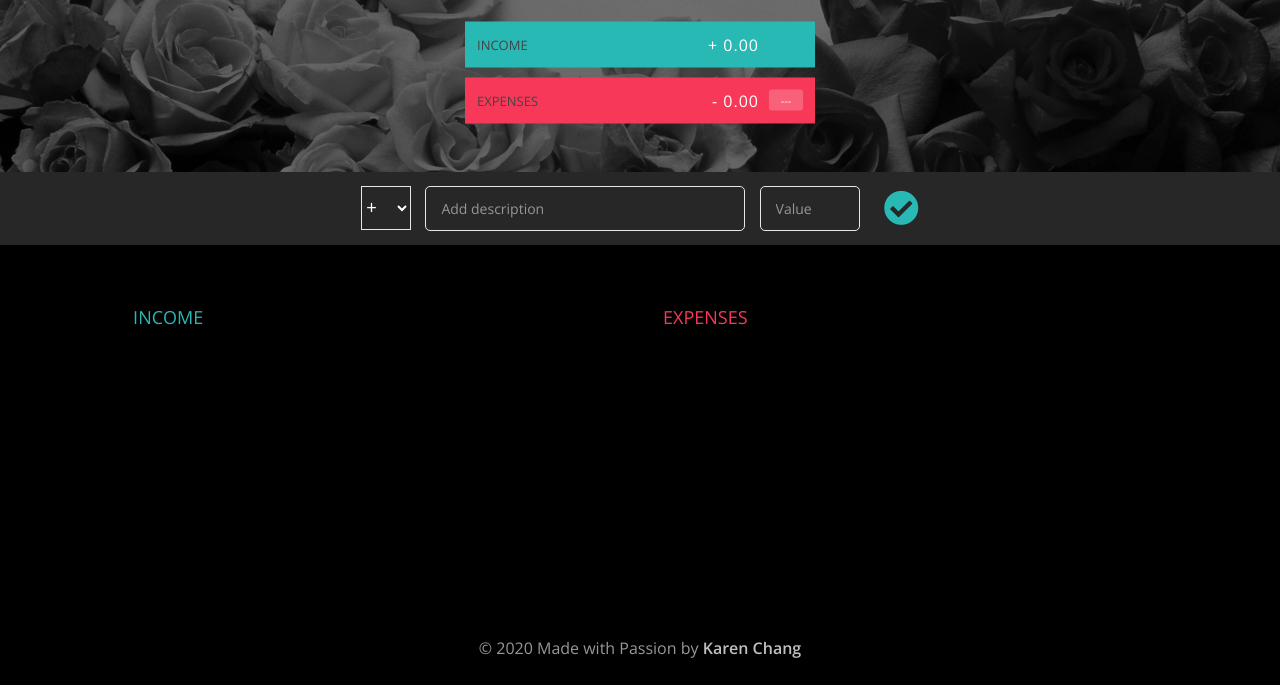
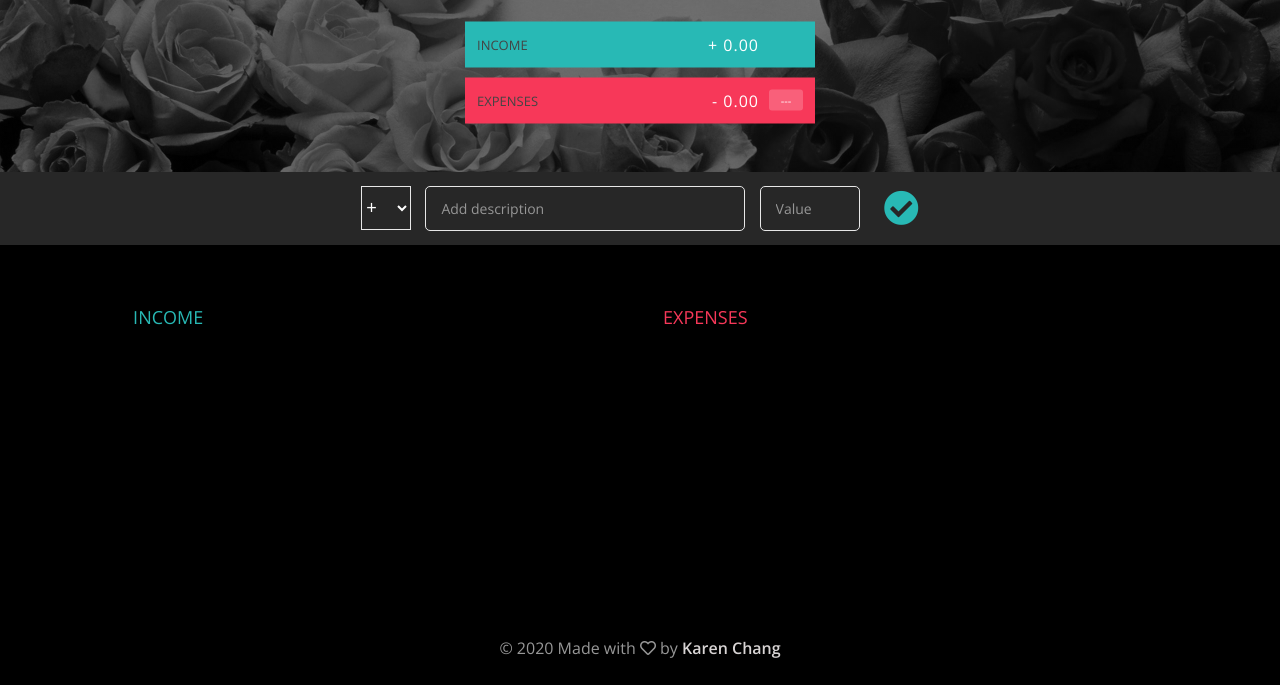
Before and after one commit to karen-developer/budgety, a plain HTML site: page index.html in a window 1280 px wide. Shown: the part 148-833 px from the top of the page. Drawn offline with nearby package versions, Linux system fonts and the light colour scheme.

Commit message:
update css

```diff
--- a/index.html
+++ b/index.html
@@ -122,7 +122,7 @@
         </div>
 
         <div class="footer">
-            © 2020 Made with Passion by <a class="mysite" href="https://karen-developer.com" target="_blank"><strong>Karen Chang</strong></a>
+            © 2020 Made with <i class="far fa-heart"></i> by <a class="mysite" href="https://karen-developer.com" target="_blank"><strong>Karen Chang</strong></a>
         </div>
 
         <script src="app.js"></script>
--- a/style.css
+++ b/style.css
@@ -32,7 +32,7 @@ body {
 }
 
 .mysite {
-    color:  rgb(194, 192, 192);
+    color:  rgb(216, 212, 212);
     text-decoration: none;
 }
 
```
Also changed, not shown: 1 other file.
